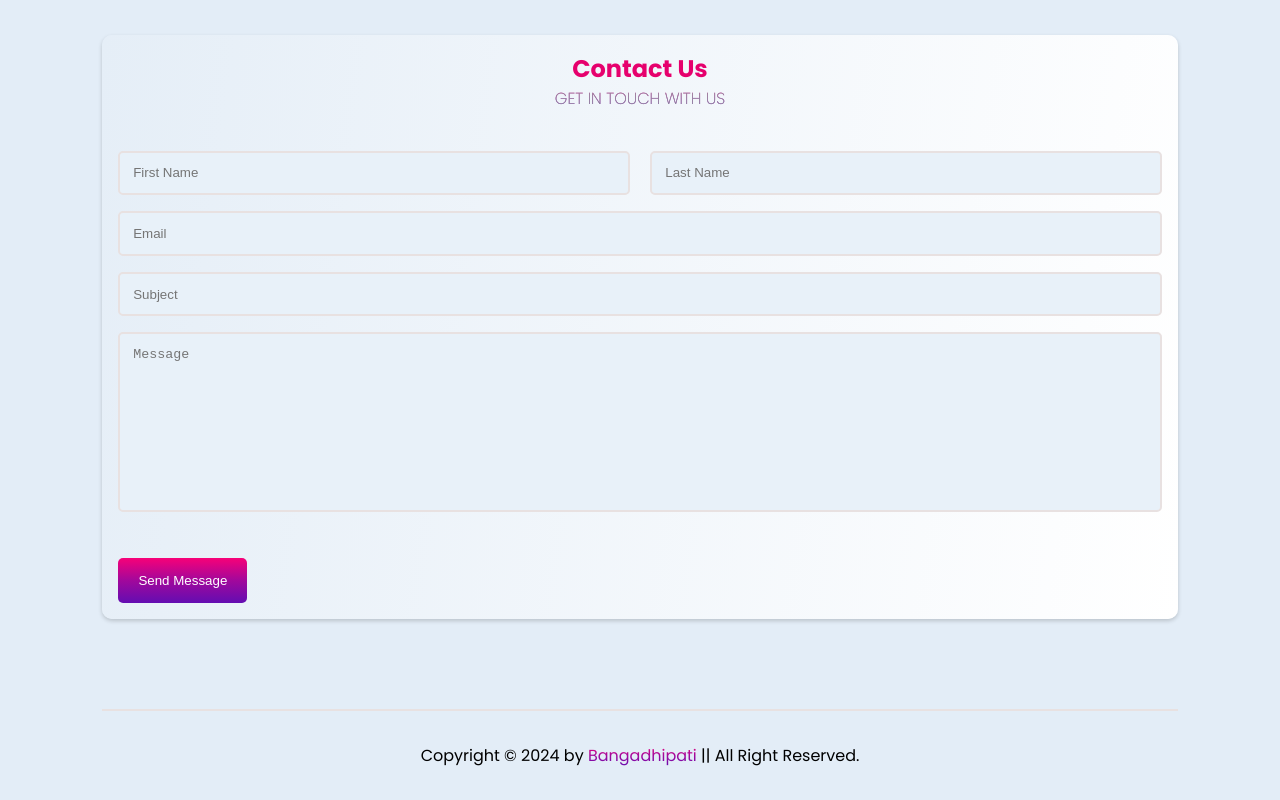
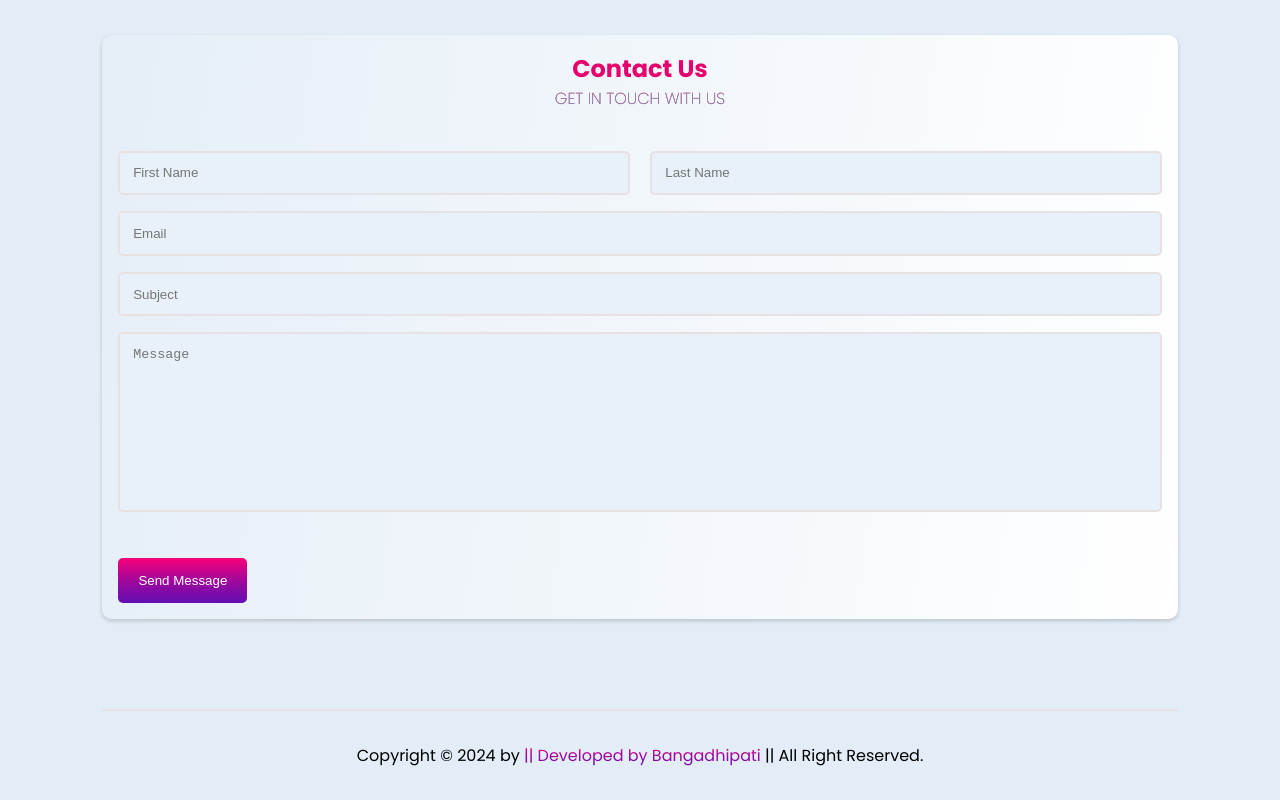
Before and after one commit to Bangadhipati/anushilansamiti, a plain HTML site: page index.html in a window 1280 px wide. Shown: the part 8414-9214 px from the top of the page. Drawn offline with nearby package versions, Linux system fonts and the light colour scheme.

Commit message:
modified in html

```diff
--- a/index.html
+++ b/index.html
@@ -410,7 +410,7 @@
     </section>
 
     <footer>
-        <p>Copyright © 2024 by <span>Bangadhipati</span> || All Right Reserved.</p>
+        <p>Copyright © 2024 by <span> || Developed by Bangadhipati</span> || All Right Reserved.</p>
     </footer>
 
     <div id="progress">
```
